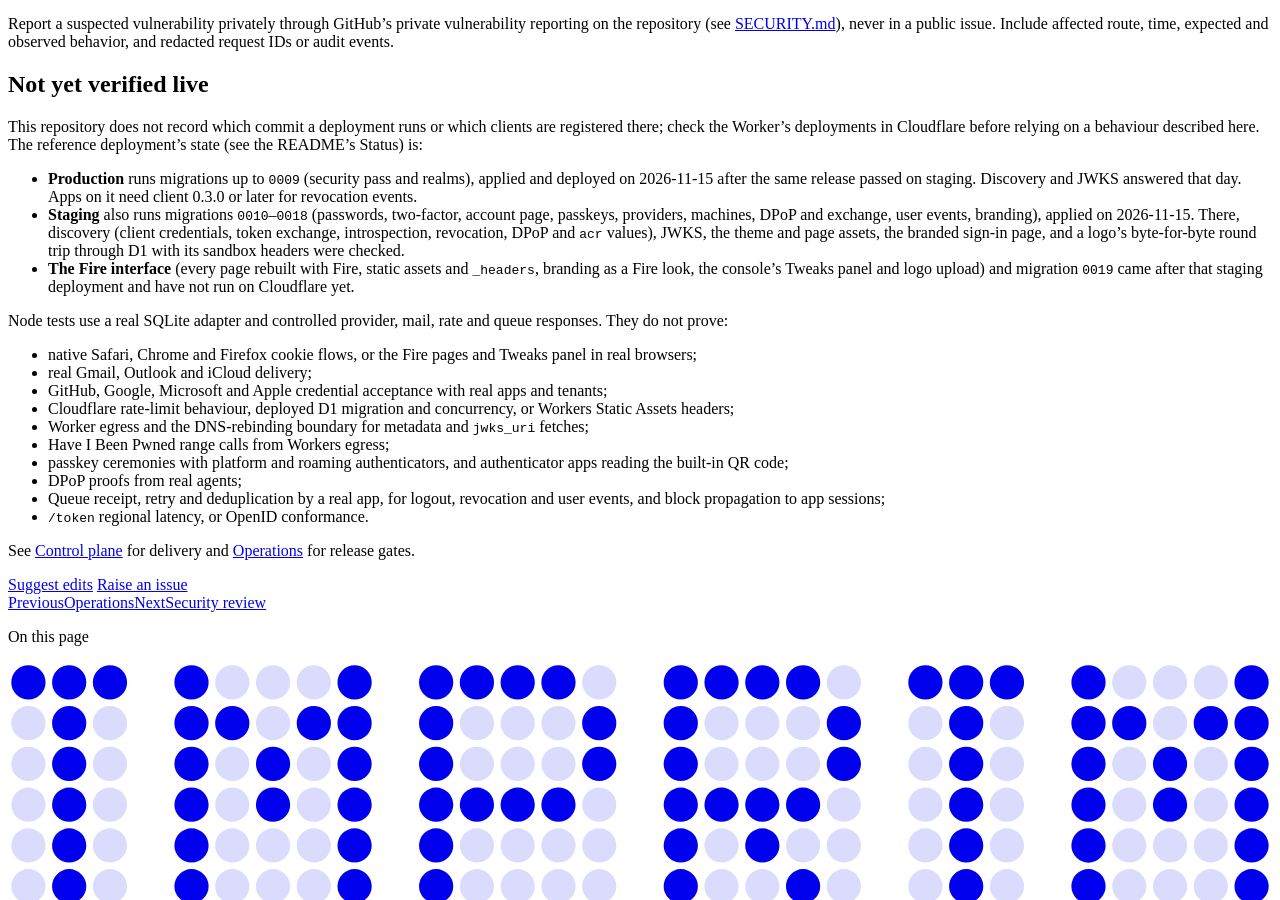
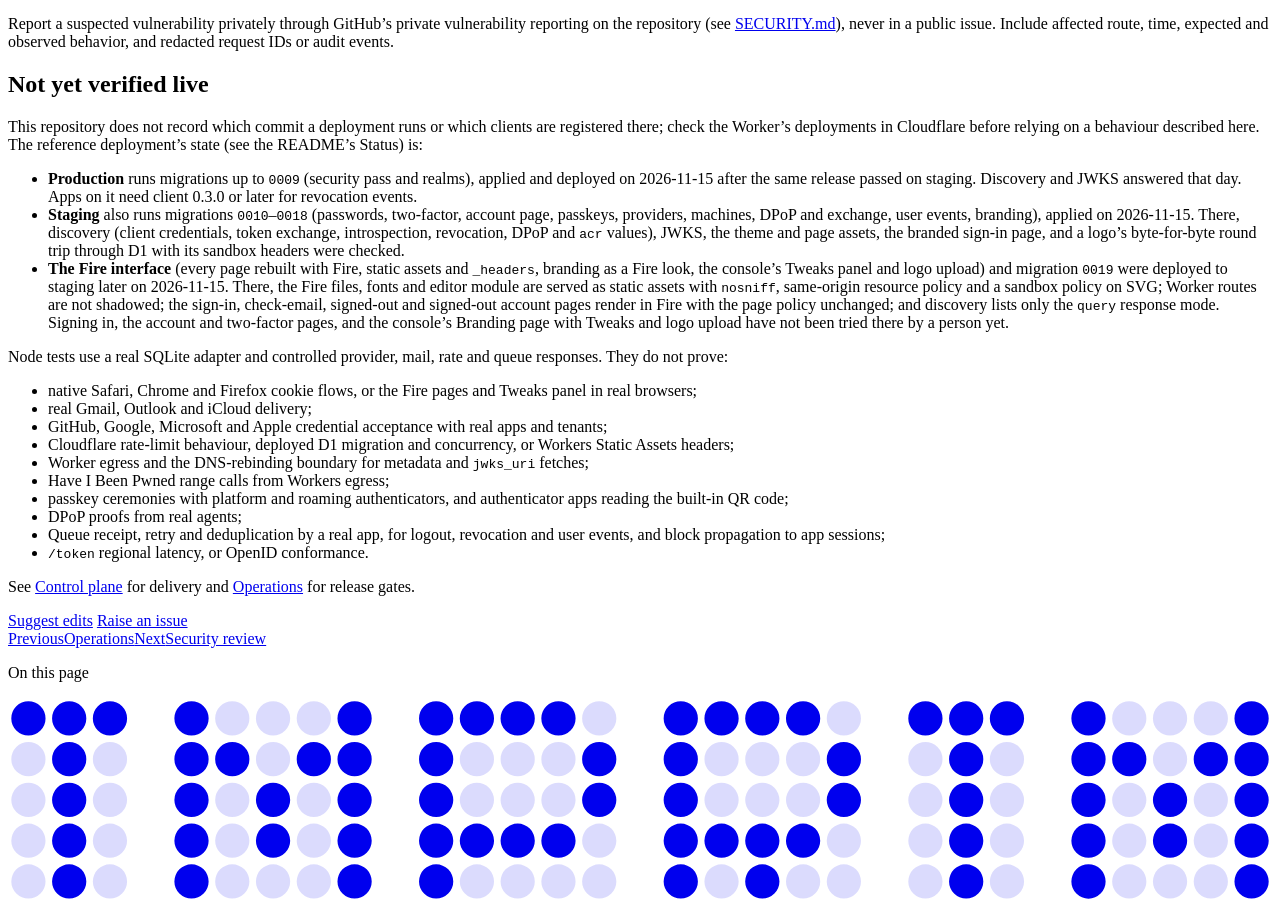
Before and after one commit to Vibernt/imprim, a Jekyll site: the page built from docs/SECURITY.md, in a window 1280 px wide and 900 px high, scrolled down 2061 px. Built offline with Jekyll 4.4.1, drawn with Linux system fonts in a browser that asks for light colours; our own code applies the rules of GitHub Pages for plain Markdown files.

Commit message:
Docs: staging runs the Fire interface and migration 0019 (2026-11-15) and what was checked there
Co-Authored-By: Claude Opus 5.5 <noreply@anthropic.com>

```diff
--- a/docs/SECURITY.md
+++ b/docs/SECURITY.md
@@ -50,8 +50,12 @@ Worker's deployments in Cloudflare before relying on a behaviour described here.
   token exchange, introspection, revocation, DPoP and `acr` values), JWKS, the theme and page assets, the branded
   sign-in page, and a logo's byte-for-byte round trip through D1 with its sandbox headers were checked.
 - **The Fire interface** (every page rebuilt with Fire, static assets and `_headers`, branding as a Fire look, the
-  console's Tweaks panel and logo upload) and migration `0019` came after that staging deployment and have not run on
-  Cloudflare yet.
+  console's Tweaks panel and logo upload) and migration `0019` were deployed to staging later on 2026-11-15. There,
+  the Fire files, fonts and editor module are served as static assets with `nosniff`, same-origin resource policy and
+  a sandbox policy on SVG; Worker routes are not shadowed; the sign-in, check-email, signed-out and signed-out account
+  pages render in Fire with the page policy unchanged; and discovery lists only the `query` response mode. Signing in,
+  the account and two-factor pages, and the console's Branding page with Tweaks and logo upload have not been tried
+  there by a person yet.
 
 Node tests use a real SQLite adapter and controlled provider, mail, rate and queue responses. They do not prove:
 
```
Also changed, not shown: README.md.
